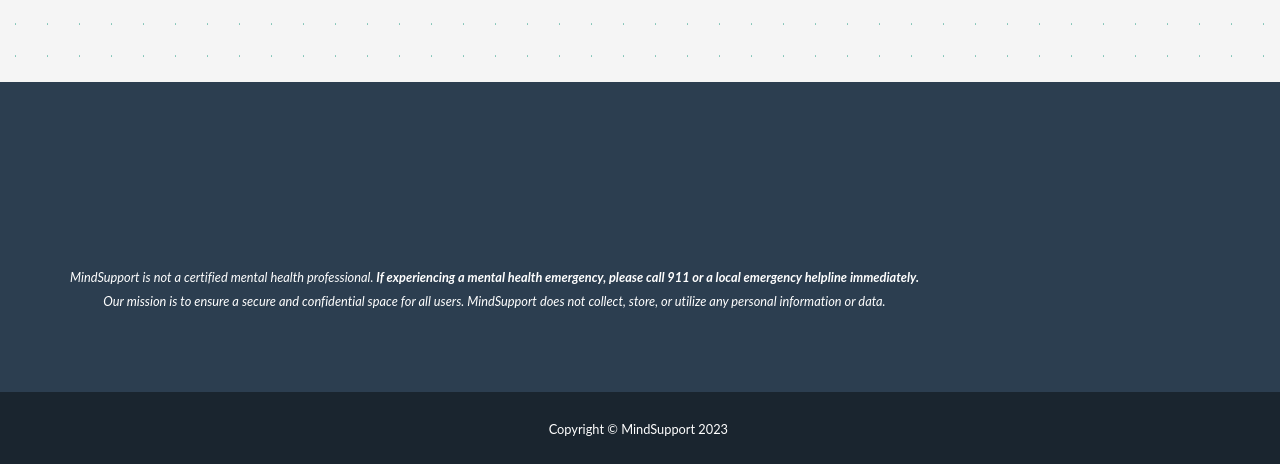
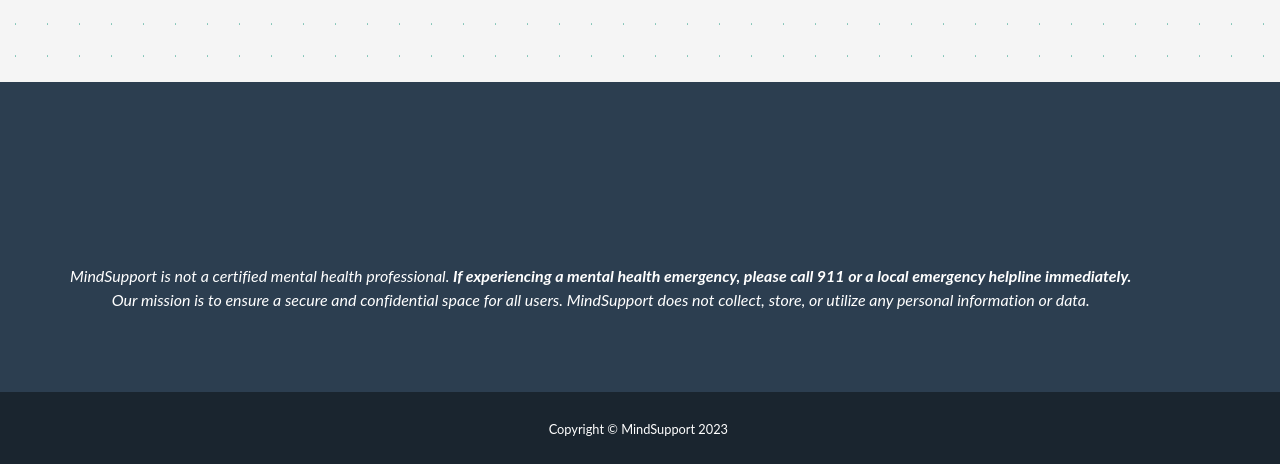
Before and after one commit to KMZIMMERMAN/MindSupport, a plain HTML site: page index.html in a window 1280 px wide. Shown: the part 3071-3535 px from the top of the page. Drawn offline with nearby package versions, Linux system fonts and the light colour scheme; files that its build step writes are made by us from their sources; a script that the page names is missing; a web font is replaced by a local one.

Commit message:
Update index.html

```diff
--- a/index.html
+++ b/index.html
@@ -294,7 +294,7 @@
                         <h4 class="mb-4"></h4>
                         <p class="pre-wrap lead mb-0"> </p>
                     </div>
-                  <p class="mb-.2 text-center"><br><br><small><i>MindSupport is not a certified mental health professional.<b> If experiencing a mental health emergency, please call 911 or a local emergency helpline immediately.</b><br>Our mission is to ensure a secure and confidential space for all users. MindSupport does not collect, store, or utilize any personal information or data.</i></small></p>
+                  <p class="mb-.2 text-center"><br><br><i>MindSupport is not a certified mental health professional.<b> If experiencing a mental health emergency, please call 911 or a local emergency helpline immediately.</b><br>Our mission is to ensure a secure and confidential space for all users. MindSupport does not collect, store, or utilize any personal information or data.</i></p>
                 </div>
             </div>
         </footer>
```
